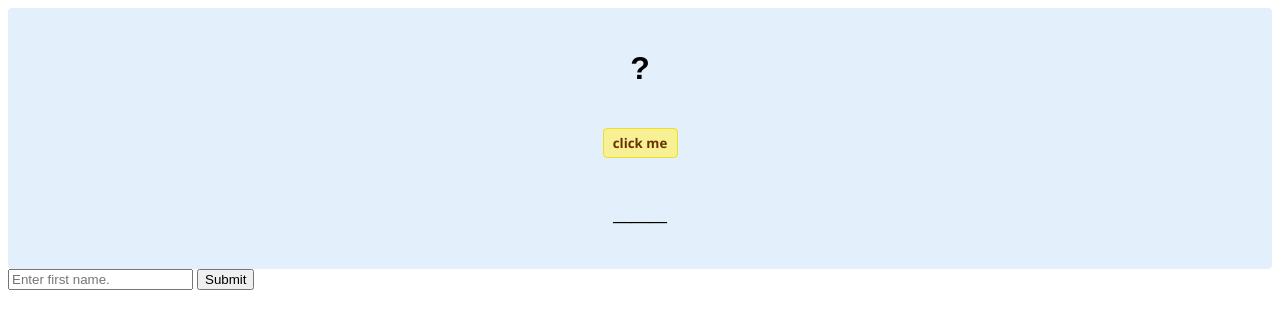
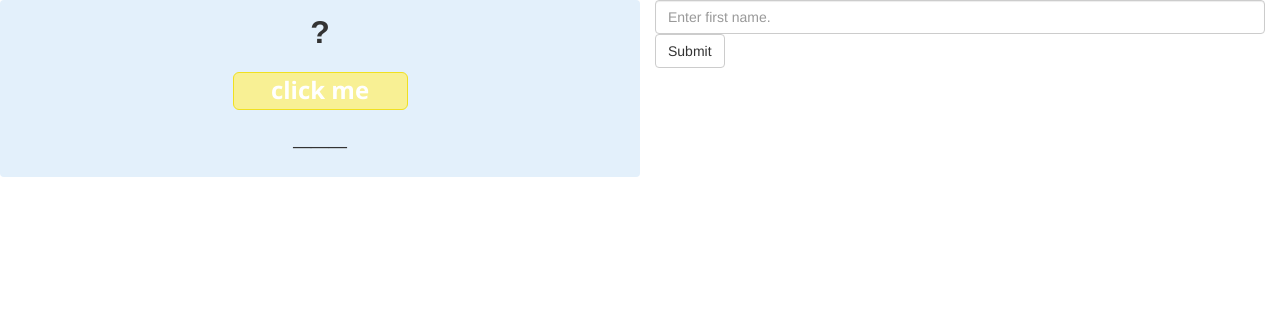
Before and after one commit to venturads/algo-stuff, a plain HTML site: page hello-world.html in a window 1280 px wide. Drawn offline with nearby package versions, Linux system fonts and the light colour scheme.

Commit message:
added bootstrap

```diff
--- a/hello-world.html
+++ b/hello-world.html
@@ -4,17 +4,22 @@
 <meta charset="utf-8">
 <title>Basic form</title>
 	<link rel="stylesheet" href="style.css" type="text/css" />
+	<script src="https://code.jquery.com/jquery-3.3.1.slim.min.js" integrity="sha256-3edrmyuQ0w65f8gfBsqowzjJe2iM6n0nKciPUp8y+7E=" crossorigin="anonymous"></script>
+	<link href="https://maxcdn.bootstrapcdn.com/bootstrap/3.3.7/css/bootstrap.min.css" rel="stylesheet" integrity="sha384-BVYiiSIFeK1dGmJRAkycuHAHRg32OmUcww7on3RYdg4Va+PmSTsz/K68vbdEjh4u" crossorigin="anonymous">
+	<script src="https://maxcdn.bootstrapcdn.com/bootstrap/3.3.7/js/bootstrap.min.js" integrity="sha384-Tc5IQib027qvyjSMfHjOMaLkfuWVxZxUPnCJA7l2mCWNIpG9mGCD8wGNIcPD7Txa" crossorigin="anonymous"></script>
 </head>
 <body>
-	<div id="mainContent">
+	<div id="mainContent" class="col-md-6">
 		<p id="helloText">?</p>
-			<button id="clickButton" class="buttonStyle">click me</button>
+			<button id="clickButton" class="buttonStyle label">click me</button>
 		<p id="test">___</p>
 	</div>
-	<form name="myFrm" action="" method="get">
-		<input type="text" name="fname" placeholder="Enter first name."/>
-		<input type="button" name="btnSub" value="Submit" onClick="getForm(this.form)"/>
-	</form>
+	<div class="col-md-6">
+		<form name="myFrm" action="" method="get">
+			<input type="text" name="fname" class="form-control" placeholder="Enter first name."/>
+			<input type="button" name="btnSub" class="btn btn-default" value="Submit" onClick="getForm(this.form)"/>
+		</form>
+	</div>
 	<script type="text/javascript" src="form.js"></script>
 </body>
 </html>
--- a/style.css
+++ b/style.css
@@ -15,7 +15,7 @@
 	font-family: "Segoe UI", Tahoma, Geneva, Verdana, sans-serif;
 	font-weight: bold;
 	color: #663300;
-	width: 75px;
+	width: 175px;
 }
 
 .buttonStyle:hover {
```
